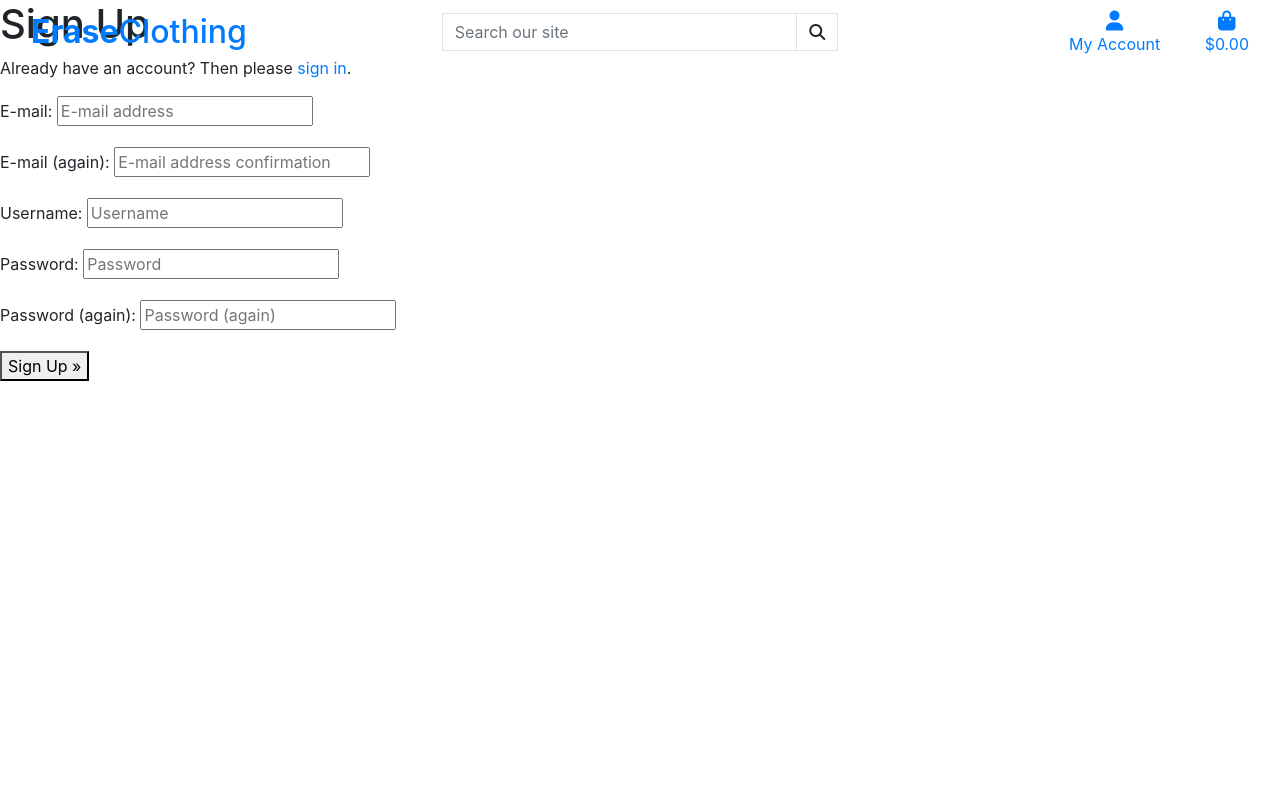
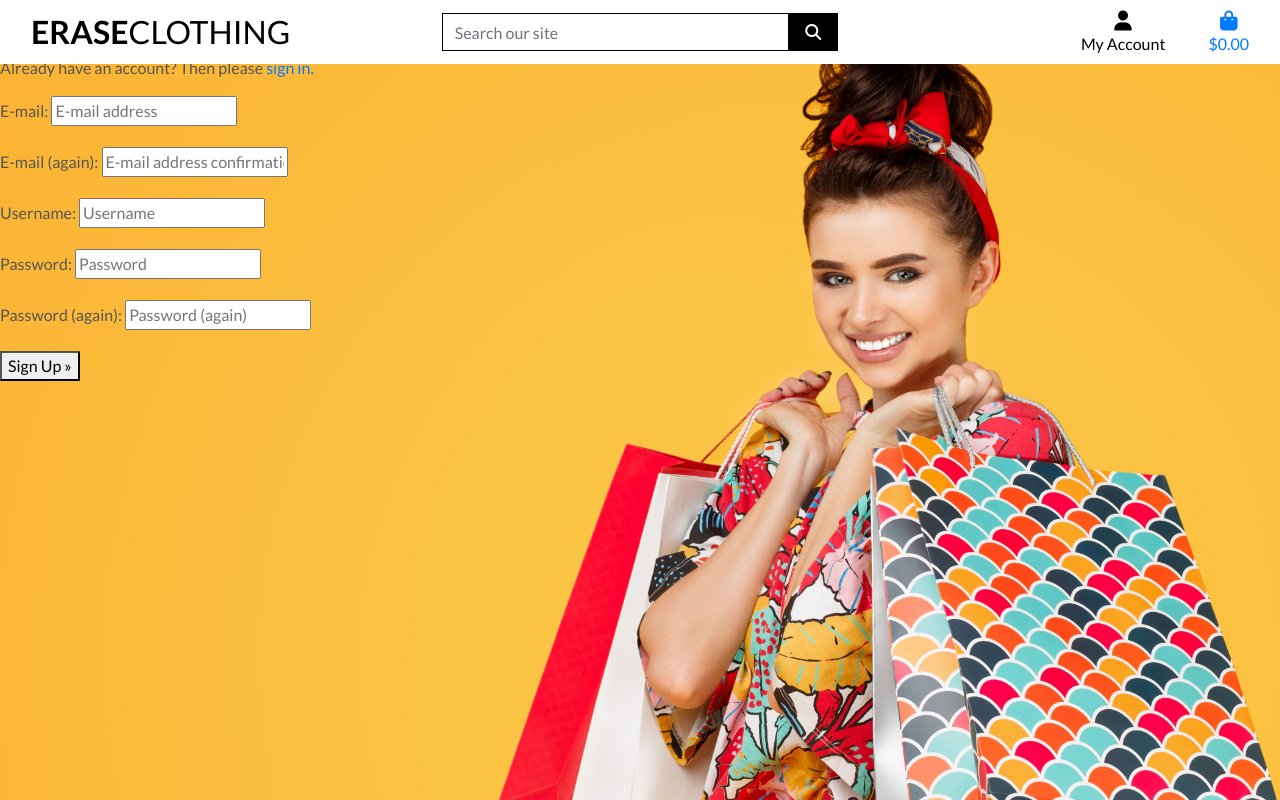
Before and after one commit to sdthomas91/erase-clothing, a Django app: page /accounts/signup/ in a window 1280 px wide. Run offline with Django 3.2, Linux system fonts and the light colour scheme; some libraries are stand-ins or nearby versions.

Commit message:
completed homepage header and css

```diff
--- a/erase_clothing/settings.py
+++ b/erase_clothing/settings.py
@@ -150,7 +150,10 @@ USE_TZ = True
 # https://docs.djangoproject.com/en/3.2/howto/static-files/
 
 STATIC_URL = '/static/'
+STATICFILES_DIRS = (os.path.join(BASE_DIR, 'static'),)
 
+MEDIA_URL = '/media/'
+MEDIA_ROOT = os.path.join(BASE_DIR, 'media')
 # Default primary key field type
 # https://docs.djangoproject.com/en/3.2/ref/settings/#default-auto-field
 
--- a/erase_clothing/urls.py
+++ b/erase_clothing/urls.py
@@ -15,10 +15,12 @@ Including another URLconf
 """
 from django.contrib import admin
 from django.urls import path, include
+from django.conf import settings
+from django.conf.urls.static import static
 
 urlpatterns = [
     path('admin/', admin.site.urls),
     path('accounts/', include('allauth.urls')),
     path('', include('home.urls')),
 
-]
+] + static(settings.MEDIA_URL, document_root=settings.MEDIA_ROOT)
--- /dev/null
+++ b/static/css/base.css
@@ -0,0 +1,81 @@
+html {
+    height: 100%;
+}
+
+body {
+    background: url('/media/homepage_background_cropped.jpg') no-repeat center center fixed;
+    background-size: cover;
+    height: calc(100vh - 164px);
+    color: #555;
+    font-family: 'Lato';
+}
+
+/* from Bulma */
+.icon {
+    align-items: center;
+    display: inline-flex;
+    justify-content: center;
+    height: 1.5rem;
+    width: 1.5rem;
+}
+
+.logo-font {
+    text-transform: uppercase;
+}
+
+.main-logo-link {
+    width: fit-content;
+}
+
+.shop-now-button {
+    background: black;
+    color: white;
+    min-width: 260px;
+}
+
+.btn-black {
+    background: black;
+    color: white;
+}
+
+.shop-now-button:hover,
+.shop-now-button:active,
+.shop-now-button:focus,
+.btn-black:hover,
+.btn-black:active,
+.btn-black:focus {
+    background: #222;
+    color: white;
+}
+
+.text-black {
+    color: #000 !important;
+}
+
+.border-black {
+    border: 1px solid black !important;
+}
+
+/* -------------------------------- Media Queries */
+
+/* Slightly larger container on xl screens */
+@media (min-width: 1200px) {
+  .container {
+    max-width: 80%;
+  }
+}
+
+/* fixed top navbar only on medium and up */
+@media (min-width: 992px) {
+    .fixed-top-desktop-only {
+        position: fixed;
+        top: 0;
+        right: 0;
+        left: 0;
+        z-index: 1030;
+    }
+
+    .header-container {
+        padding-top: 164px;
+    }
+}
--- a/templates/base.html
+++ b/templates/base.html
@@ -17,6 +17,12 @@
     {% block corecss %}
     <link rel="stylesheet" href="https://cdn.jsdelivr.net/npm/bootstrap@4.6.2/dist/css/bootstrap.min.css"
         integrity="sha384-xOolHFLEh07PJGoPkLv1IbcEPTNtaed2xpHsD9ESMhqIYd0nLMwNLD69Npy4HI+N" crossorigin="anonymous">
+    <link rel="preconnect" href="https://fonts.googleapis.com">
+    <link rel="preconnect" href="https://fonts.gstatic.com" crossorigin>
+    <link
+        href="https://fonts.googleapis.com/css2?family=Lato:ital,wght@0,100;0,300;0,400;0,700;0,900;1,100;1,300;1,400;1,700;1,900&display=swap"
+        rel="stylesheet">
+    <link rel="stylesheet" href="{% static 'css/base.css' %}">
     {% endblock %}
 
     {% block extra_css %}
@@ -39,7 +45,7 @@
 
 <body>
     <header class="container-fluid fixed-top">
-        <div class="row">
+        <div id="top-nav" class="row bg-white pg-lg-2 d-none d-lg-flex">
             <div class="col-12 col-lg-4 my-auto py-1 py-lg-0 text-center text-lg-left">
                 <a href="{% url 'home' %}" class="nav-link main-logo-link">
                     <h2 class="logo-font text-black my-0"><strong>Erase</strong>Clothing</h2>
@@ -48,7 +54,8 @@
             <div class="col-12 col-lg-4 my-auto py-1 py-lg-0">
                 <form method="GET" action="">
                     <div class="input-group w-100">
-                        <input type="text" class="form-control border border-black rounded-0" name="q" placeholder="Search our site">
+                        <input type="text" class="form-control border border-black rounded-0" name="q"
+                            placeholder="Search our site">
                         <div class="input-group-append">
                             <button class="form-control btn btn-black border border-black rounded-0" type="submit">
                                 <span class="icon">
@@ -62,7 +69,8 @@
             <div class="col-12 col-lg-4 my-auto py-1 py-lg-0">
                 <ul class="list-inline list-unstyled text-center text-lg-right my-0">
                     <li class="list-inline-item dropdown">
-                        <a href="#" class="text-black nav-link" id="user-options" data-toggle="dropdown" aria-haspopup="true" aria-expanded="false">
+                        <a href="#" class="text-black nav-link" id="user-options" data-toggle="dropdown"
+                            aria-haspopup="true" aria-expanded="false">
                             <div class="text-center">
                                 <div><i class="fas fa-user fa-lg"></i></div>
                                 <p class="my-0">My Account</p>
@@ -82,7 +90,8 @@
                         </div>
                     </li>
                     <li class="list-inline-item">
-                        <a href="" class="{% if grand_total %}text-info font-weight-bold{% else %}text-block{% endif %} nav-link">
+                        <a href=""
+                            class="{% if grand_total %}text-info font-weight-bold{% else %}text-block{% endif %} nav-link">
                             <div class="text-center">
                                 <div><i class="fas fa-shopping-bag fa-lg"></i></div>
                                 <p class="my-0">
```
Also changed, not shown: media/homepage_background_cropped.jpg (added). Lines whose indentation alone changed are shown as unchanged.
